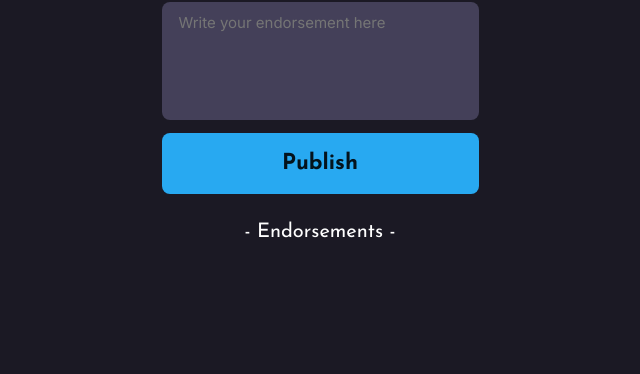
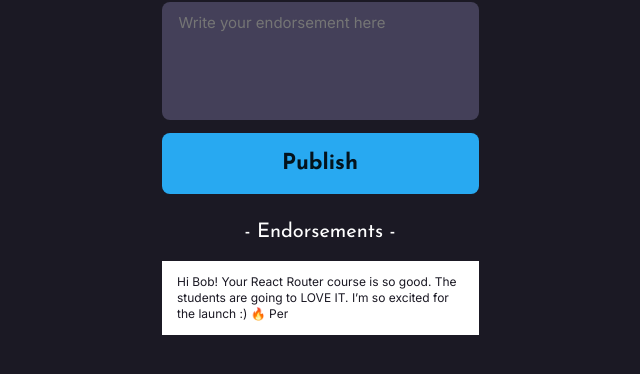
Before and after one commit to joaoevribas/we-are-the-champions, a plain HTML site: page index.html in a window 1280 px wide. Shown: the part 200-574 px from the top of the page, without its empty margins (320-960 px from the left). Drawn offline with Linux system fonts and the light colour scheme.

Commit message:
Add endorsement-list div and styling for paragraph childs

```diff
--- a/index.css
+++ b/index.css
@@ -68,3 +68,14 @@ h2 {
   line-height: 20px;
   margin-bottom: 19px;
 }
+
+div p {
+  font-family: "Inter", sans-serif;
+  font-size: 12px;
+  color: #1b1924;
+  line-height: 16px;
+  padding: 13px 15.5px;
+  background-color: #fff;
+  width: 317px;
+  margin-bottom: 13px;
+}
--- a/index.html
+++ b/index.html
@@ -29,6 +29,12 @@
       ></textarea>
       <button id="publish">Publish</button>
       <h2>- Endorsements -</h2>
+      <div id="endorsement-list">
+        <p>
+          Hi Bob! Your React Router course is so good. The students are going to
+          LOVE IT. I’m so excited for the launch :) 🔥 Per
+        </p>
+      </div>
     </div>
     <script src="index.js"></script>
   </body>
```
